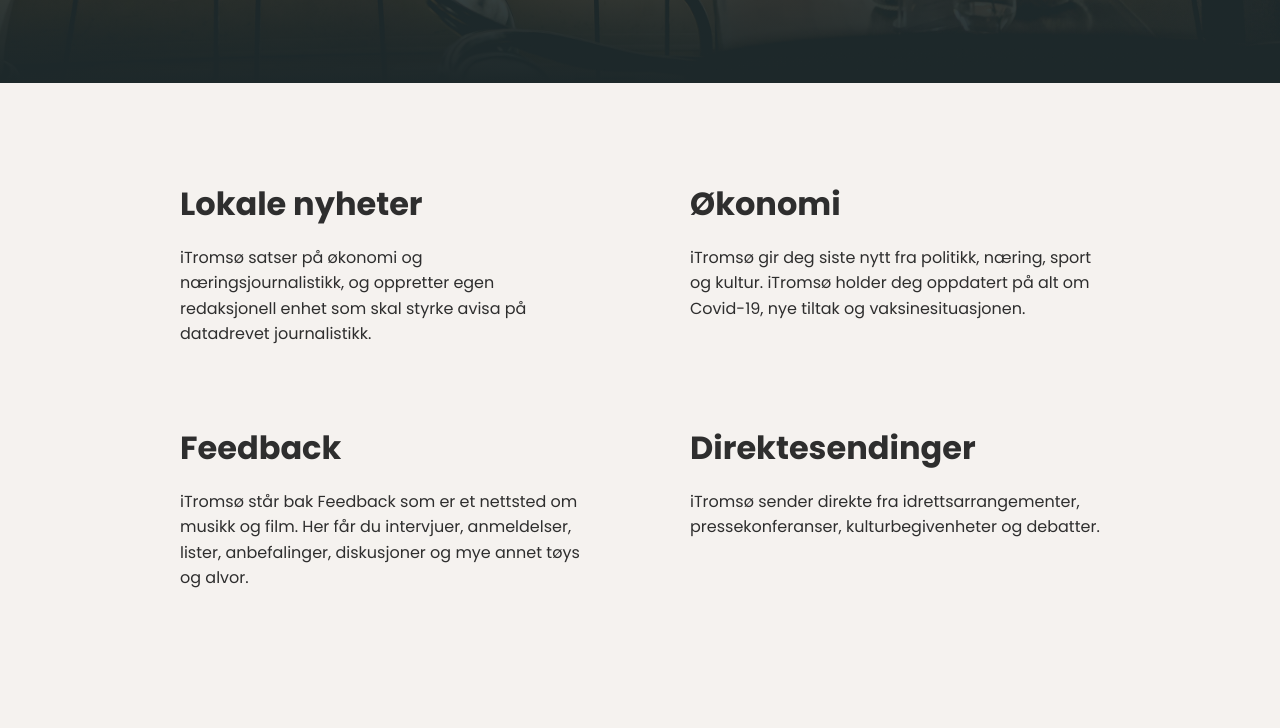
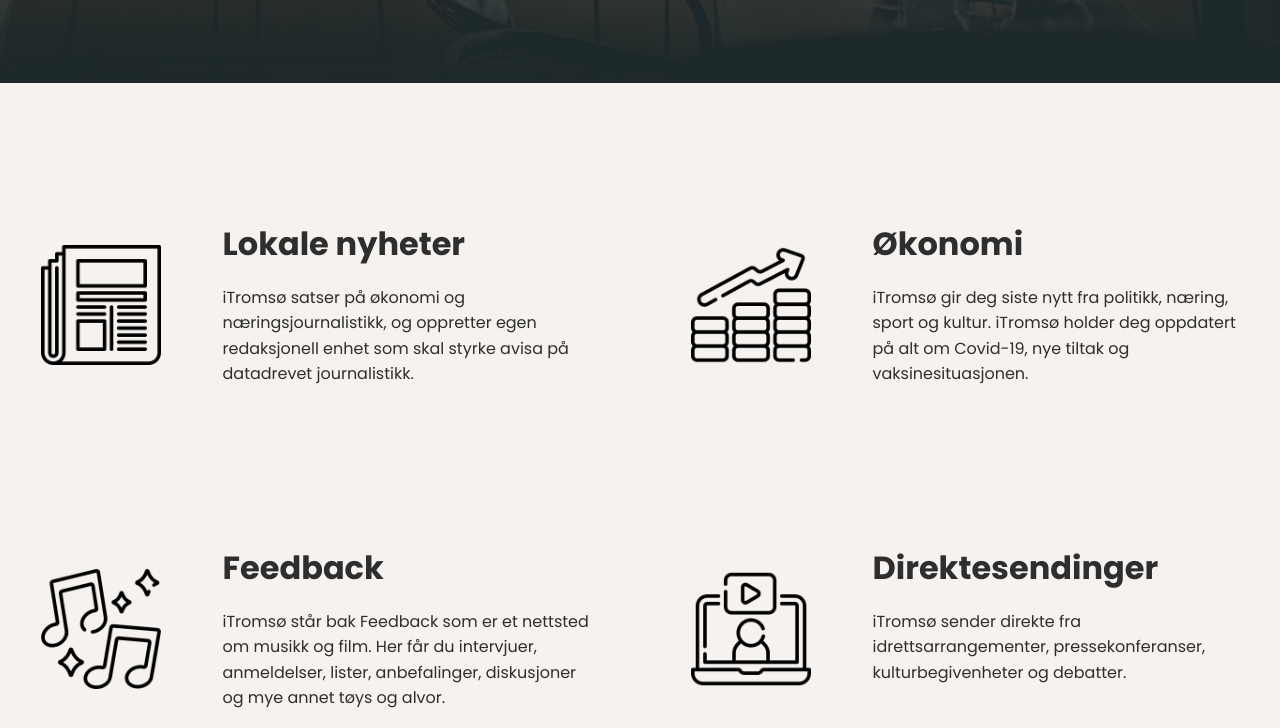
Before and after one commit to kmryeng/Gode-grunner-abonnere, a plain HTML site: page index.html in a window 1280 px wide. Shown: the part 717-1445 px from the top of the page. Drawn offline with Linux system fonts and the light colour scheme.

Commit message:
oppdatert

```diff
--- a/css/style.css
+++ b/css/style.css
@@ -112,7 +112,7 @@ hr {
 
 .logo {
     width: 100%;
-    padding-bottom: 60px;
+    padding-bottom: 30px;
     padding-top: 20px;
 }
 .logo img {
@@ -152,22 +152,52 @@ hr {
 main {
     padding: var(--padding-mobile);
     background-color: var(--light-clr);
-    max-width: 400px;
+    max-width: 600px;
+}
+.main-content {
+
 }
 .main-content-box {
+    display: grid;
+    grid-template-columns: 1fr 3fr;
     padding-bottom: 40px;
+    column-gap: 20px;
 }
 
-@media only screen and (min-width: 600px) {
+.ikon {
+    width: 70px;
+    align-self: center;
+}
+
+@media only screen and (min-width: 800px) {
     main {
-        max-width: 1000px;
-        padding: 100px 40px;
+        padding: 100px 20px 80px 20px;
+    }
+    .main-content-box {
+        padding-bottom: 80px;
+        column-gap: 40px;
+    }
+    .ikon {
+        width: 100px;
+    }
+}
+
+@media only screen and (min-width: 1100px) {
+    main {
+        max-width: 1400px;
+        padding: 140px 40px;
     }
     .main-content {
         display: grid;
         grid-template-columns: 1fr 1fr;
         column-gap: 100px;
-        row-gap: 40px;
+        row-gap: 80px;
+    }
+    .main-content-box {
+        gap: 60px;
+    }
+    .ikon {
+        width: 120px;
     }
 }
 
@@ -176,7 +206,7 @@ main {
 .card {
 }
 .card-header {
-    background:  linear-gradient(to bottom, rgba(29, 40, 42, 0), rgb(29, 40, 42)), url(../img/egenreklame2.jpg) var(--blue);
+    background: url(../img/egenreklame2.jpg);
     /* background-attachment: fixed; */
     background-position: top center;
     background-repeat: no-repeat;
@@ -186,18 +216,18 @@ main {
     display: flex;
     align-items: flex-end;
     justify-content: center;
-    min-height: 400px;
+    min-height: 300px;
 }
 .card-text h2 {
     font-size: 2rem;
     padding-bottom: 10px;
 }
 .card-text-container {
-    padding: 40px;
+    padding: 40px 20px;
     background: var(--grey);
 }
 .card-text {
-    max-width: 300px;
+    max-width: 400px;
 
 }
 .card-text p {
@@ -213,7 +243,7 @@ main {
 
     }
     .card-header {
-        background:  linear-gradient(to bottom, rgba(29, 40, 42, 0), rgba(29, 40, 42, 0)), url(../img/egenreklame2.jpg) var(--blue);
+        background: url(../img/egenreklame2.jpg);
         /* background-attachment: fixed; */
         background-position: top center;
         background-repeat: no-repeat;
@@ -322,6 +352,9 @@ footer a {
     .footer-items {
         max-width: 600px;
     }
+    .footer-logo {
+        width: 160px;
+    }
 }
 
 /*---------BUTTON---------*/
--- a/index.html
+++ b/index.html
@@ -30,20 +30,32 @@
         <article class="main">
             <div class="main-content">
                 <div class="main-content-box">
+                    <img class="ikon" src="img\newspaper.png" alt="Ikon for nyheter">
+                    <div class="main-content-textbox">
                         <h2>Lokale nyheter</h2>
                         <p>iTromsø satser på økonomi og næringsjournalistikk, og oppretter egen redaksjonell enhet som skal styrke avisa på datadrevet journalistikk.</p>
                     </div>
+                </div>
                 <div class="main-content-box">
+                    <img class="ikon" src="img\banking.png" alt="Ikon for nyheter">
+                    <div class="main-content-textbox">
                         <h2>Økonomi</h2>
                         <p>iTromsø gir deg siste nytt fra politikk, næring, sport og kultur. iTromsø holder deg oppdatert på alt om Covid-19, nye tiltak og vaksinesituasjonen.</p>
                     </div>
+                </div>
                 <div class="main-content-box">
+                    <img class="ikon" src="img\music.png" alt="Ikon for nyheter">
+                    <div class="main-content-textbox">
                         <h2>Feedback</h2>
                         <p>iTromsø står bak Feedback som er et nettsted om musikk og film. Her får du intervjuer, anmeldelser, lister, anbefalinger, diskusjoner og mye annet tøys og alvor.</p>
                     </div>
+                </div>
                 <div class="main-content-box">
+                    <img class="ikon" src="img\video-call.png" alt="Ikon for nyheter">
+                    <div class="main-content-textbox">
                         <h2>Direktesendinger</h2>
                         <p>iTromsø sender direkte fra idrettsarrangementer, pressekonferanser, kulturbegivenheter og debatter.</p>
+                    </div>
                 </div>
             </div>
         </article>
@@ -51,7 +63,6 @@
 
     <section class="card">
         <header class="card-header">
-
         </header>
         <article class="card-text-container">
             <div class="card-text">
```
Also changed, not shown: img/banking.png (added), img/music.png (added), img/newspaper.png (added), img/video-call.png (added). Lines whose indentation alone changed are shown as unchanged.
